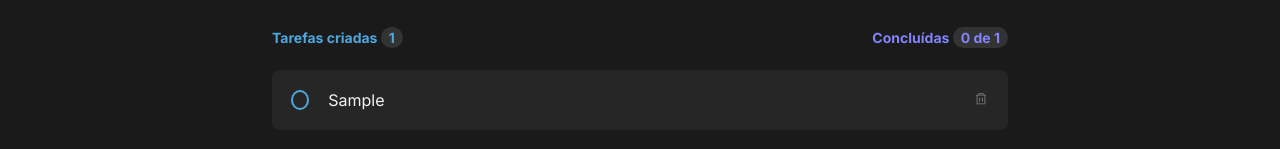
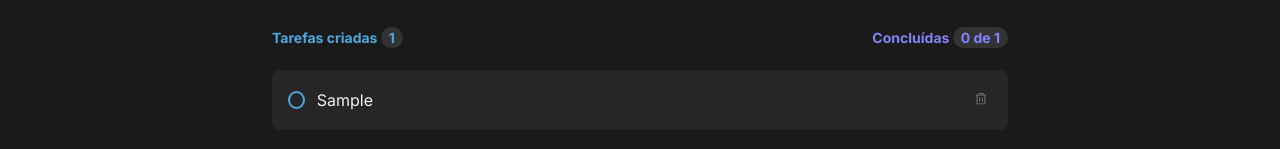
Before and after one commit to gzbarreto/todo-list-react-challenge, a React (Vite) app: page / in a window 1280 px wide. Both pictures are taken after typing "Sample" into the empty fields and a click on the button "Criar". Shown: the part 261-410 px from the top of the page. Built offline with nearby package versions, Linux system fonts and the light colour scheme.

Commit message:
styling checbox

```diff
--- a/src/components/Checkbox.module.css
+++ b/src/components/Checkbox.module.css
@@ -1,10 +1,14 @@
 .checkbox {
   border: 2px solid var(--blue);
-  border-radius: 50%;
-  width: 20px;
-  height: 20px;
-  margin: 3px;
-  transition: border 0.2s;
+  border-radius: 100%;
+  height: 1.125rem;
+  width: 1.125rem;
+
+  transition: 0.2s all;
+
+  display: flex;
+  align-items: center;
+  justify-content: center;
 }
 
 .checkbox:hover {
--- a/src/components/Task.module.css
+++ b/src/components/Task.module.css
@@ -4,7 +4,7 @@
   display: flex;
   justify-content: space-between;
   align-items: center;
-  gap: 1rem;
+  gap: 0.75rem;
   padding: 1rem;
   margin: 0 auto 0.75rem;
   max-width: 736px;
```
